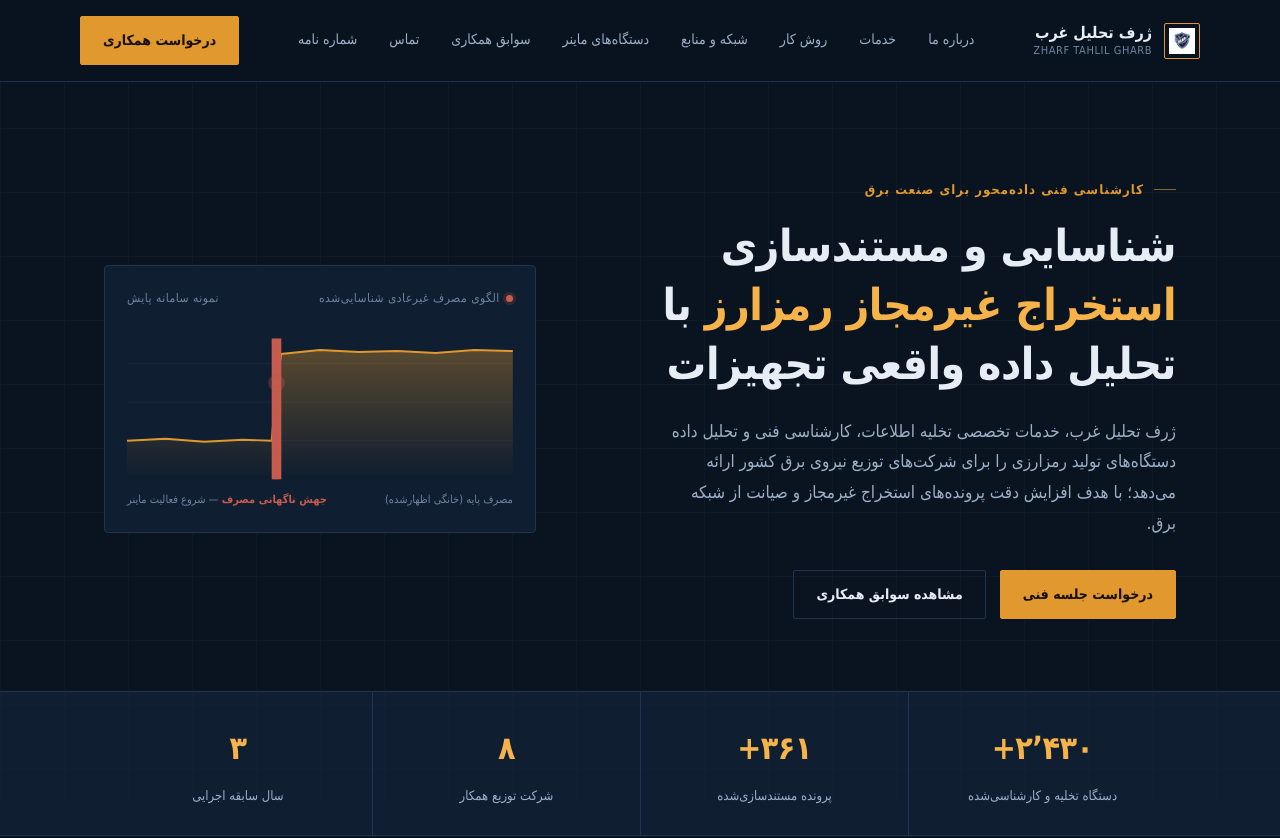
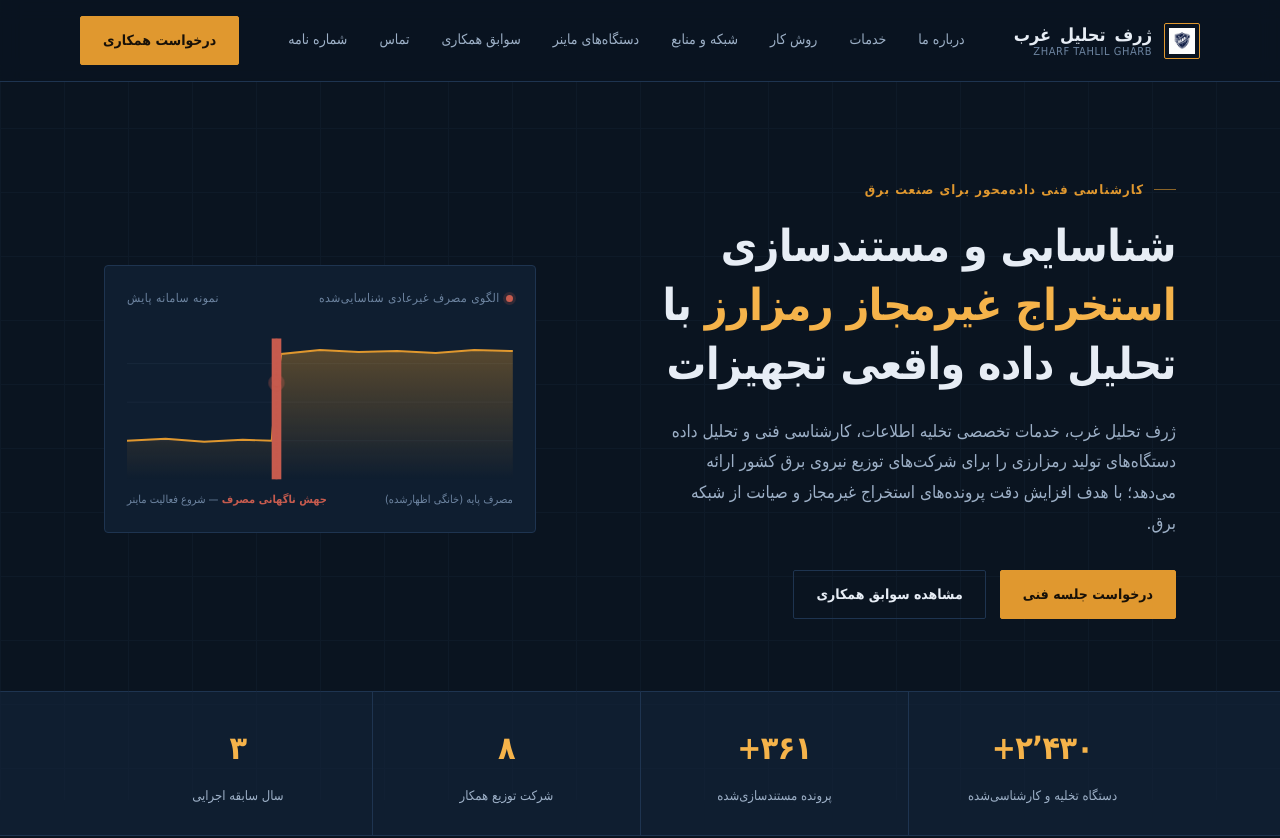
Before and after one commit to systemazmaco-sys/Zharf_Tahlil_Gharb_2, a plain HTML site: page index.html in a window 1280 px wide. Shown: the top 838 px of the page. Drawn offline with Linux system fonts and the light colour scheme; a small style sheet from the web is missing.

Commit message:
Update index.html

```diff
--- a/index.html
+++ b/index.html
@@ -8,7 +8,15 @@
 <link rel="preconnect" href="https://cdn.jsdelivr.net">
 <link href="https://cdn.jsdelivr.net/gh/rastikerdar/vazirmatn@v33.003/Vazirmatn-font-face.css" rel="stylesheet">
 <style>
-  :root{
+
+@font-face{
+  font-family:"Cube";
+  src:url("cube.woff") format("woff");
+  font-weight:normal;
+  font-style:normal;
+}
+
+:root{
     --bg: #0a1420;
     --bg-panel: #0f1e30;
     --bg-panel-2: #122438;
@@ -83,7 +91,7 @@
   }
   .brand-mark svg{width:20px;height:20px}
   .brand-text{display:flex;flex-direction:column;line-height:1.3}
-  .brand-text strong{font-size:16px;font-weight:700}
+  .brand-text strong{font-size:18px;font-weight:700;font-family:"Cube","Vazirmatn",Tahoma,sans-serif}
   .brand-text span{font-size:11px;color:var(--text-faint);letter-spacing:.05em}
 
   nav{display:flex;gap:32px}
```
